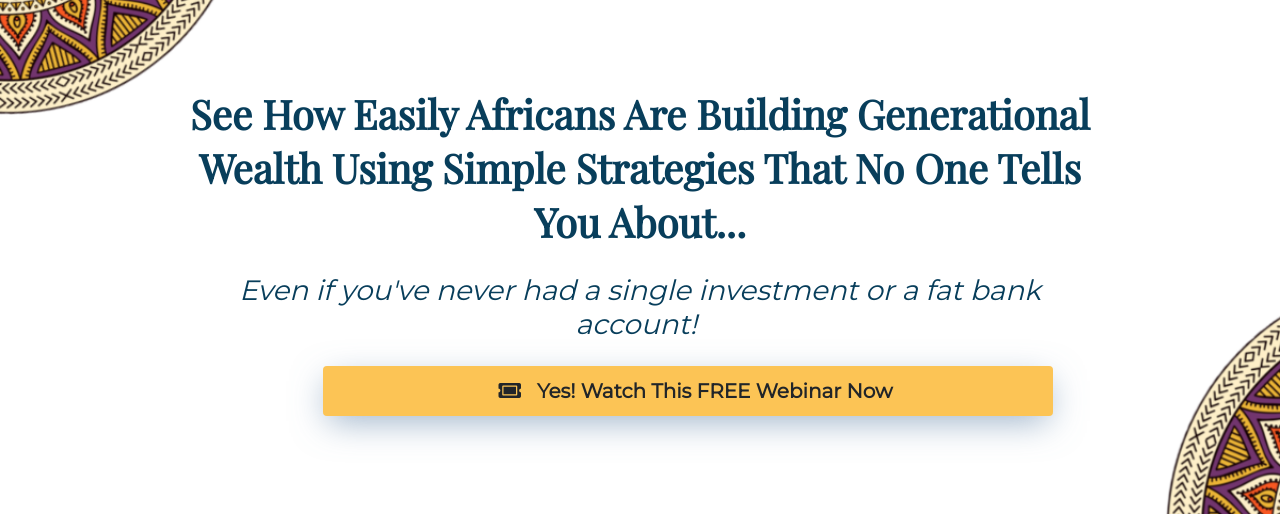
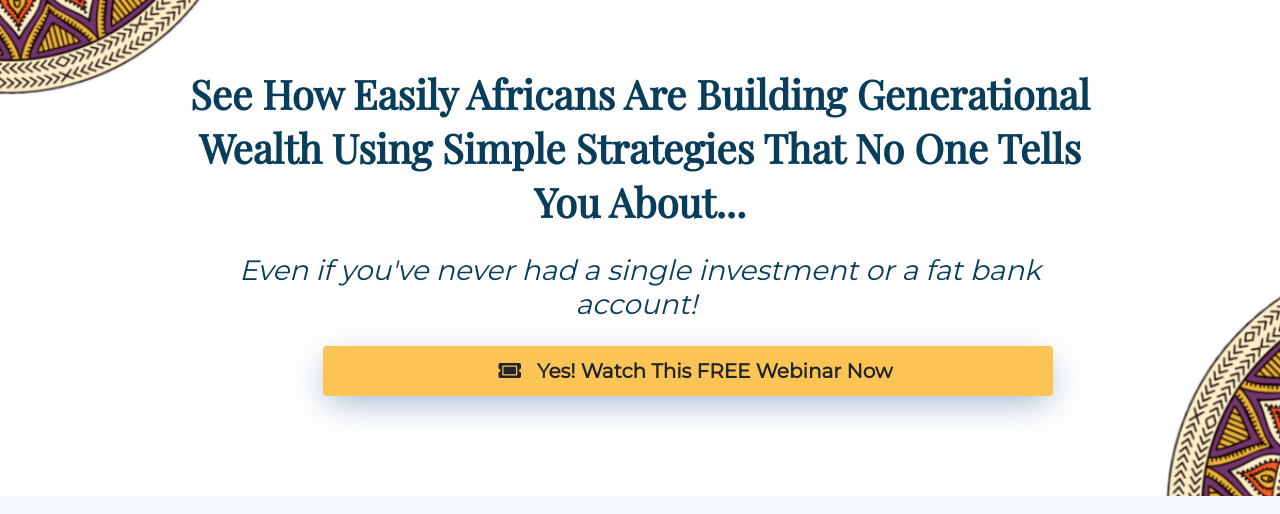
Before and after one commit to waruingugi/africaspocket, a plain HTML site: page index.html in a window 1280 px wide. Shown: the part 82-596 px from the top of the page. Drawn offline with nearby package versions, Linux system fonts and the light colour scheme.

Commit message:
Reduce intro section height

```diff
--- a/assets/css/styles.css
+++ b/assets/css/styles.css
@@ -9,12 +9,12 @@
 }
 
 #intro {
-  height: 100vh;
+  /*height: 90vh;*/
 }
 
 @media (min-width: 576px) {
   #intro {
-    height: 65vh;
+    height: 60vh;
   }
 }
 
--- a/index.html
+++ b/index.html
@@ -20,7 +20,7 @@
                 <div class="container-fluid"><img id="navbar-logo" class="img-thumbnail" src="assets/img/africaspocket_logo.png"></div>
             </nav>
         </section>
-        <section class="text-center d-flex align-items-center" id="intro">
+        <section class="text-center d-flex align-items-center py-5" id="intro">
             <div class="container">
                 <div class="row">
                     <div class="col-md-10 offset-md-1">
```
Also changed, not shown: 1 other file.
